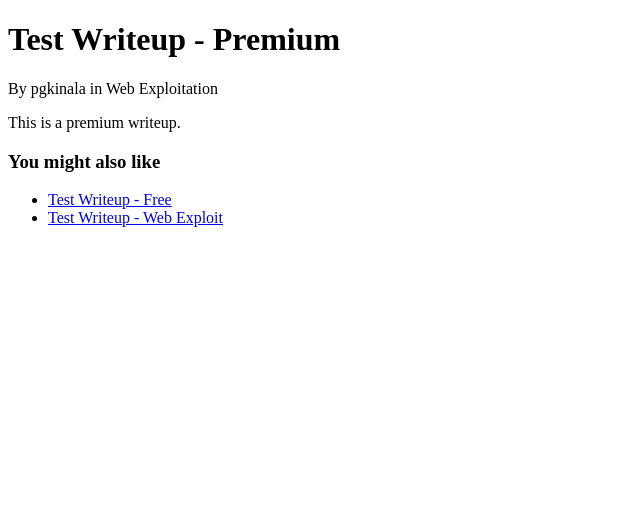
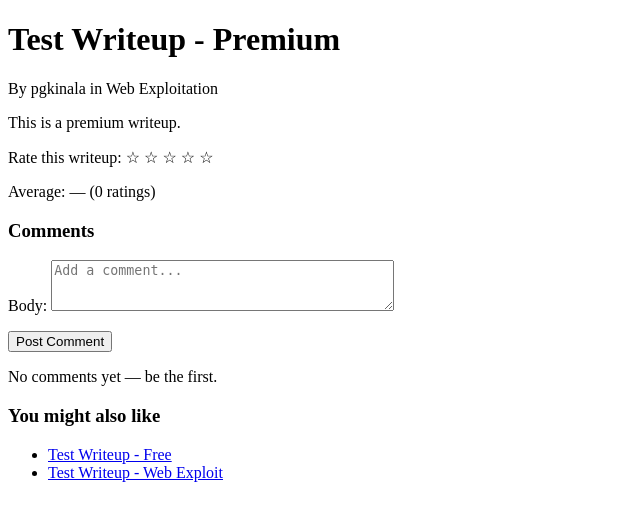
Before and after one commit to Deyonna/rootcause, a Django app: page /writeup/2/ in a window 1280 px wide. Shown: the part 26-547 px from the top of the page, without its empty margins (0-640 px from the left). Run offline with Django 5.2, Linux system fonts and the light colour scheme; a user stored in the database is signed in; data comes from the database, SQL or seed files in the repository; both versions use the stored data as it was after the commit.

Commit message:
added user rating and comments

```diff
--- a/content/admin.py
+++ b/content/admin.py
@@ -1,8 +1,9 @@
 from django.contrib import admin
-from .models import Category, WriteUp, Rating, ReadLog, Unlock
+from .models import Category, WriteUp, Rating, ReadLog, Unlock, Comment
 
 admin.site.register(Category)
 admin.site.register(WriteUp)
 admin.site.register(Rating)
 admin.site.register(ReadLog)
 admin.site.register(Unlock)
+admin.site.register(Comment)
--- /dev/null
+++ b/content/forms.py
@@ -0,0 +1,10 @@
+from django import forms
+from .models import Comment
+
+class CommentForm(forms.ModelForm):
+    class Meta:
+        model = Comment
+        fields = ['body']
+        widgets = {
+            'body': forms.Textarea(attrs={'rows': 3, 'placeholder': 'Add a comment...'})
+        }
--- a/content/models.py
+++ b/content/models.py
@@ -55,3 +55,15 @@ class Unlock(models.Model):
 
     class Meta:
         unique_together = ('user', 'writeup')
+
+class Comment(models.Model):
+    writeup = models.ForeignKey(WriteUp, on_delete=models.CASCADE, related_name='comments')
+    user = models.ForeignKey(User, on_delete=models.CASCADE)
+    body = models.TextField()
+    created_at = models.DateTimeField(auto_now_add=True)
+
+    class Meta:
+        ordering = ['-created_at']
+
+    def __str__(self):
+        return f"{self.user.username} on {self.writeup.title}"
--- a/content/templates/content/writeup_detail.html
+++ b/content/templates/content/writeup_detail.html
@@ -4,20 +4,45 @@
     <h1>{{ writeup.title }}</h1>
     <p>By {{ writeup.author.username }} in {{ writeup.category }}</p>
 
-    {% if writeup.is_premium %}
-        {% if unlocked %}
-            <p>{{ writeup.body }}</p>
-        {% else %}
+    {% if writeup.is_premium and not unlocked %}
         <p>This is a premium writeup - {{ writeup.coin_cost }} coins to unlock</p>
         <p>Your balance: {{ request.user.profile.coins }} coins</p>
         <form method="post" action="{% url 'writeup_unlock' writeup.pk %}">
             {% csrf_token %}
             <button type="submit">Unlock for {{ writeup.coin_cost }} coins</button>
         </form>
-        {% endif %}
     {% else %}
         <p>{{ writeup.body }}</p>
+
+        <div id="rating-widget" data-writeup-id="{{ writeup.pk }}">
+            <p>Rate this writeup:
+                <span class="star" data-score="1">☆</span>
+                <span class="star" data-score="2">☆</span>
+                <span class="star" data-score="3">☆</span>
+                <span class="star" data-score="4">☆</span>
+                <span class="star" data-score="5">☆</span>
+            </p>
+            <p id="rating-summary">Average: — ({{ writeup.ratings.count }} ratings)</p>
+        </div>
+
+        <h3>Comments</h3>
+        <form method="post" action="{% url 'add_comment' writeup.pk %}">
+            {% csrf_token %}
+            {{ comment_form.as_p }}
+            <button type="submit">Post Comment</button>
+        </form>
+
+        {% for c in comments %}
+            <div>
+                <strong>{{ c.user.username }}</strong>
+                <span> — {{ c.created_at|date:"M d, Y" }}</span>
+                <p>{{ c.body }}</p>
+            </div>
+        {% empty %}
+            <p>No comments yet — be the first.</p>
+        {% endfor %}
     {% endif %}
+
     {% if recommended %}
         <h3>You might also like</h3>
         <ul>
@@ -29,4 +54,31 @@
             {% endfor %}
         </ul>
     {% endif %}
+
+    <script>
+    $(document).ready(function() {
+        $('.star').on('click', function() {
+            const score = $(this).data('score');
+            const writeupId = $('#rating-widget').data('writeup-id');
+
+            $.ajax({
+                url: `/writeup/${writeupId}/rate/`,
+                type: 'POST',
+                data: {
+                    score: score,
+                    csrfmiddlewaretoken: '{{ csrf_token }}'
+                },
+                success: function(response) {
+                    $('#rating-summary').text(`Average: ${response.average} (${response.count} ratings)`);
+                    $('.star').each(function() {
+                        $(this).text($(this).data('score') <= score ? '★' : '☆');
+                    });
+                },
+                error: function() {
+                    alert('Something went wrong submitting your rating.');
+                }
+            });
+        });
+    });
+    </script>
 {% endblock %}
--- a/content/urls.py
+++ b/content/urls.py
@@ -5,4 +5,6 @@ urlpatterns = [
     path('', views.writeup_list, name='writeup_list'),
     path('writeup/<int:pk>/', views.writeup_detail, name='writeup_detail'),
     path('writeup/<int:pk>/unlock/', views.writeup_unlock, name='writeup_unlock'),
+    path('writeup/<int:pk>/rate/', views.rate_writeup, name='rate_writeup'),
+    path('writeup/<int:pk>/comment/', views.add_comment, name='add_comment'),
 ]
--- a/content/views.py
+++ b/content/views.py
@@ -1,7 +1,11 @@
 from django.shortcuts import render, get_object_or_404, redirect
 from django.contrib import messages
+from django.http import JsonResponse
 from django.contrib.auth.decorators import login_required
-from .models import WriteUp, Category, ReadLog, Unlock
+from django.views.decorators.http import require_POST
+from django.db import models
+from .models import WriteUp, Category, ReadLog, Unlock, Rating
+from .forms import CommentForm
 
 READ_REWARD = 10  # coins earned per free writeup, first read only
 
@@ -46,21 +50,27 @@ def writeup_list(request):
 def writeup_detail(request, pk):
     writeup = get_object_or_404(WriteUp, pk=pk)
     profile = request.user.profile
-
     recommended = WriteUp.objects.filter(category=writeup.category).exclude(pk=writeup.pk)[:4]
+    comments = writeup.comments.all()
+    comment_form = CommentForm()
 
     if writeup.is_premium:
         unlocked = Unlock.objects.filter(user=request.user, writeup=writeup).exists()
-        context = {'writeup': writeup, 'unlocked': unlocked, 'recommended': recommended}
+        context = {
+            'writeup': writeup, 'unlocked': unlocked, 'recommended': recommended,
+            'comments': comments, 'comment_form': comment_form,
+        }
         return render(request, 'content/writeup_detail.html', context)
 
-    # free writeup: log the read, award coins only the first time
     _, created = ReadLog.objects.get_or_create(user=request.user, writeup=writeup)
     if created:
         profile.coins += READ_REWARD
         profile.save()
 
-    context = {'writeup': writeup, 'recommended': recommended}
+    context = {
+        'writeup': writeup, 'recommended': recommended,
+        'comments': comments, 'comment_form': comment_form,
+    }
     return render(request, 'content/writeup_detail.html', context)
 
 @login_required
@@ -83,3 +93,39 @@ def writeup_unlock(request, pk):
         return redirect('writeup_detail', pk=pk)
 
     return redirect('writeup_detail', pk=pk)
+
+@login_required
+@require_POST
+def rate_writeup(request, pk):
+    writeup = get_object_or_404(WriteUp, pk=pk)
+    score = request.POST.get('score')
+
+    if score not in ['1', '2', '3', '4', '5']:
+        return JsonResponse({'error': 'Invalid score'}, status=400)
+
+    Rating.objects.update_or_create(
+        writeup=writeup, user=request.user,
+        defaults={'score': int(score)}
+    )
+
+    avg = writeup.ratings.aggregate(models.Avg('score'))['score__avg'] or 0
+    count = writeup.ratings.count()
+
+    return JsonResponse({'average': round(avg, 1), 'count': count})
+
+@login_required
+@require_POST
+def add_comment(request, pk):
+    writeup = get_object_or_404(WriteUp, pk=pk)
+
+    if writeup.is_premium and not Unlock.objects.filter(user=request.user, writeup=writeup).exists():
+        return redirect('writeup_detail', pk=pk)
+
+    form = CommentForm(request.POST)
+    if form.is_valid():
+        comment = form.save(commit=False)
+        comment.writeup = writeup
+        comment.user = request.user
+        comment.save()
+
+    return redirect('writeup_detail', pk=pk)
--- a/templates/base.html
+++ b/templates/base.html
@@ -2,6 +2,7 @@
 <html>
 <head>
     <title>{% block title %}/cause{% endblock %}</title>
+    <script src="https://code.jquery.com/jquery-3.7.1.min.js"></script>
 </head>
 <body>
     <nav>
```
Also changed, not shown: content/migrations/0002_alter_category_options_alter_writeup_options.py (added), content/migrations/0003_comment.py (added), db.sqlite3. Lines whose indentation alone changed are shown as unchanged.
